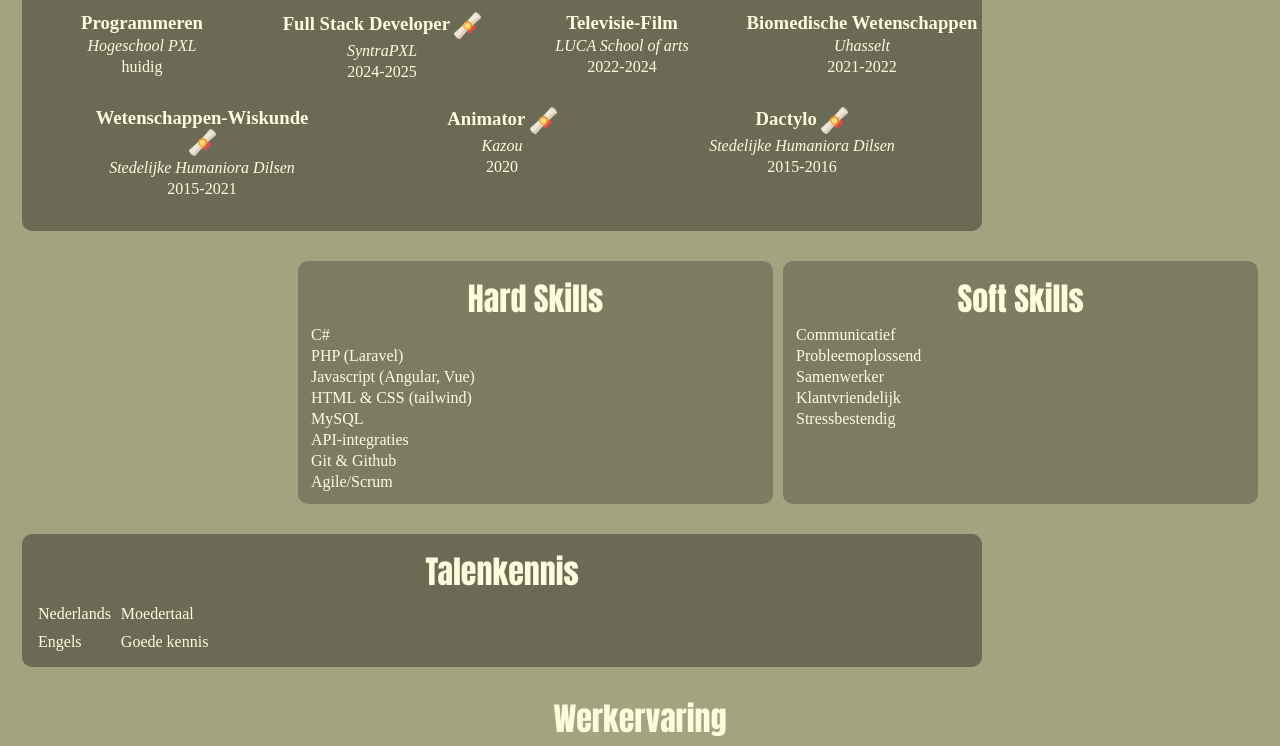
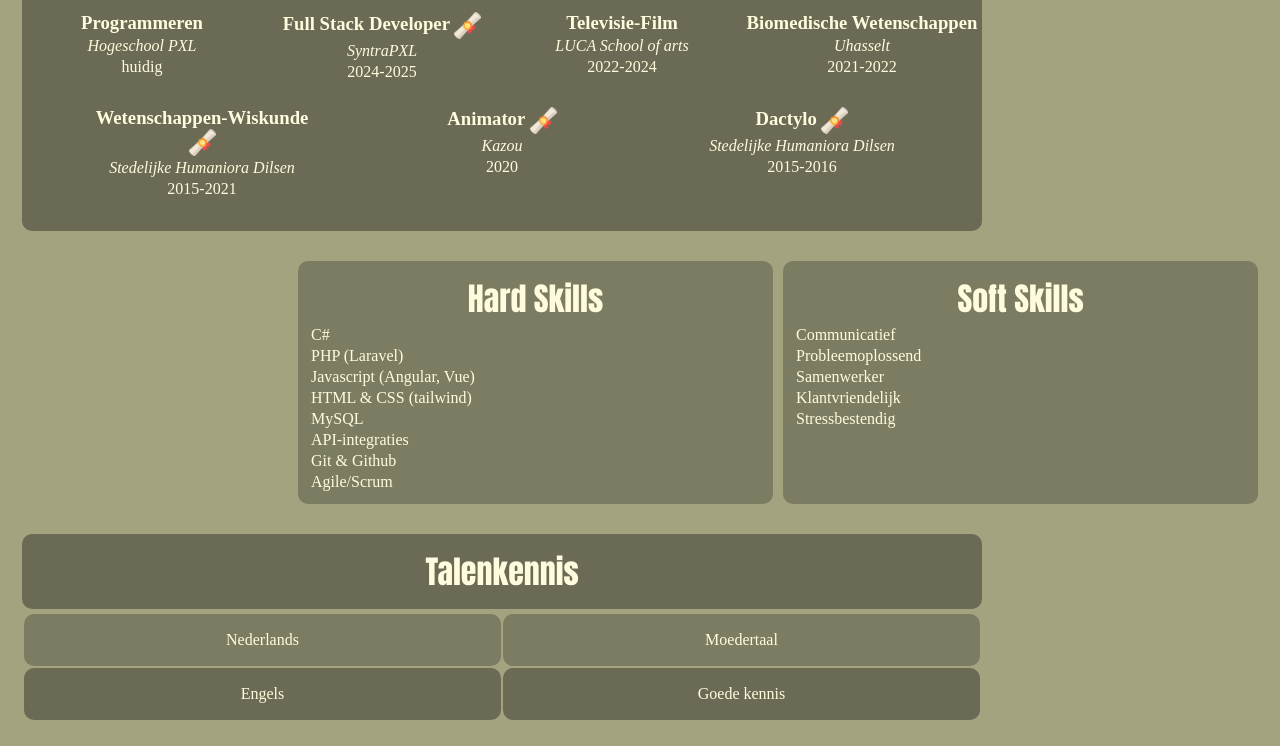
Before and after one commit to pxl-grpro-wpl1-2526/curriculum-vitae-ZoeDreessenPXL, a plain HTML site: page index.html in a window 1280 px wide. Shown: the part 722-1468 px from the top of the page. Drawn offline with Linux system fonts and the light colour scheme.

Commit message:
WEB-04: Added table styling

```diff
--- a/css/style.css
+++ b/css/style.css
@@ -13,6 +13,7 @@ body {
 
 * {
   box-sizing: border-box;
+  scroll-behavior: smooth;
 }
 
 /* Header */
@@ -111,7 +112,7 @@ h3 {
 }
 
 /* Styles hard and soft skills boxes next to each other */
-#Skills {
+#skills {
   display: flex;
   flex-direction: row;
   margin-top: 30px;
@@ -148,6 +149,48 @@ h3 {
   margin: 3px;
 }
 
+/* Styling table */
+table {
+  width: 75%;
+  height: 100px;
+  margin: 3px 0px 0px 22px;
+  /* border-spacing: 10px 5px; */
+  align-items: center;
+  text-align: center;
+}
+
+col {
+  width: 50%;
+}
+
+tr {
+  border-bottom: 3px solid #A3A380;
+  background-color: #7C7C63;
+}
+
+td {
+  border-radius: 10px;
+}
+
+/* Styling difference rows */
+tr:nth-child(even) {
+  background-color: #6A6A55;
+}
+
+/* tr td:first-child {
+  border-right: 10px solid #A3A380;
+} */
+
+/* Rounded corner last row on the left
+tr:last-child td:first-child {
+  border-bottom-left-radius: 10px;
+}
+
+/* Rounded corner last row on the right
+tr:last-child td:last-child {
+  border-bottom-right-radius: 10px;
+} */
+
 /* Footer */
 #footer {
   background-color: #6A6A55;
--- a/index.html
+++ b/index.html
@@ -76,7 +76,7 @@
             </div>
         </div>
         <!-- Vaardigheden -->
-        <div id="Skills">
+        <div id="skills">
             <div class="allSkills">
                 <h2>Hard Skills</h2>
                 <p>C#</p>
@@ -100,7 +100,12 @@
         <!-- Talenkennis -->
         <div class="languages">
             <h2 id="languages">Talenkennis</h2>
-            <table>
+        </div>
+        <table>
+                <colgroup>
+                    <col>
+                    <col>
+                </colgroup>
                 <tr>
                     <td>
                         <p>Nederlands</p>
@@ -118,7 +123,6 @@
                     </td>
                 </tr>
             </table>
-        </div>
         <!-- Werkervaring -->
         <h2 id="workExperience">Werkervaring</h2>
         <div>
```
